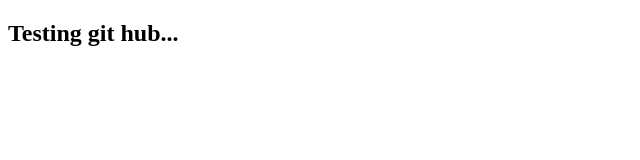
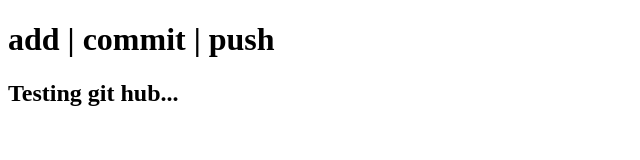
Before and after one commit to taiseen/my-first-website, a plain HTML site: page index.html in a window 1280 px wide. Shown: the whole page, without its empty margins (0-640 px from the left). Drawn offline with Linux system fonts and the light colour scheme.

Commit message:
2nd testing commit

```diff
--- a/index.html
+++ b/index.html
@@ -1,12 +1,10 @@
 <!DOCTYPE html>
 <html lang="en">
 <head>
-    <meta charset="UTF-8">
-    <meta name="viewport" content="width=device-width, initial-scale=1.0">
     <title>Document</title>
 </head>
 <body>
-
+    <h1>add | commit | push </h1>
     <h2>Testing git hub... </h2>
 </body>
 </html>
```
Also changed, not shown: 1 other file.
